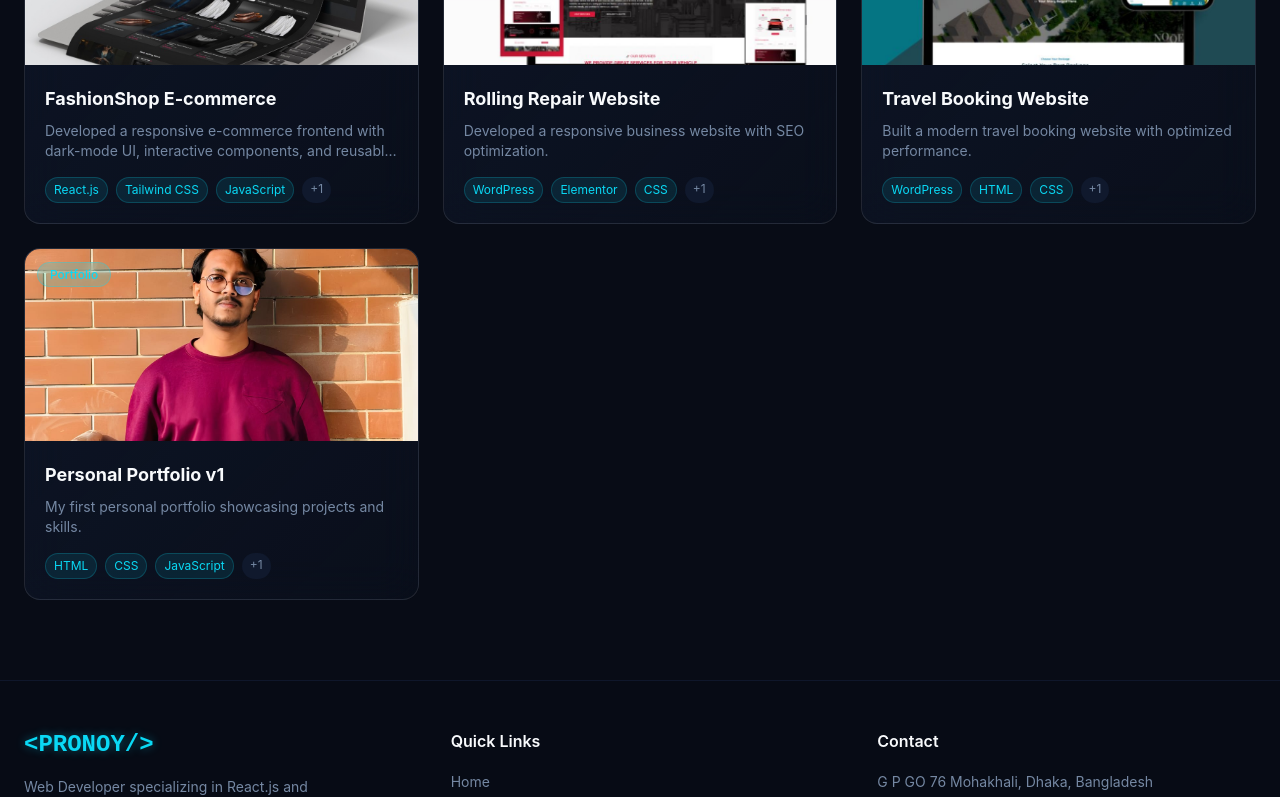
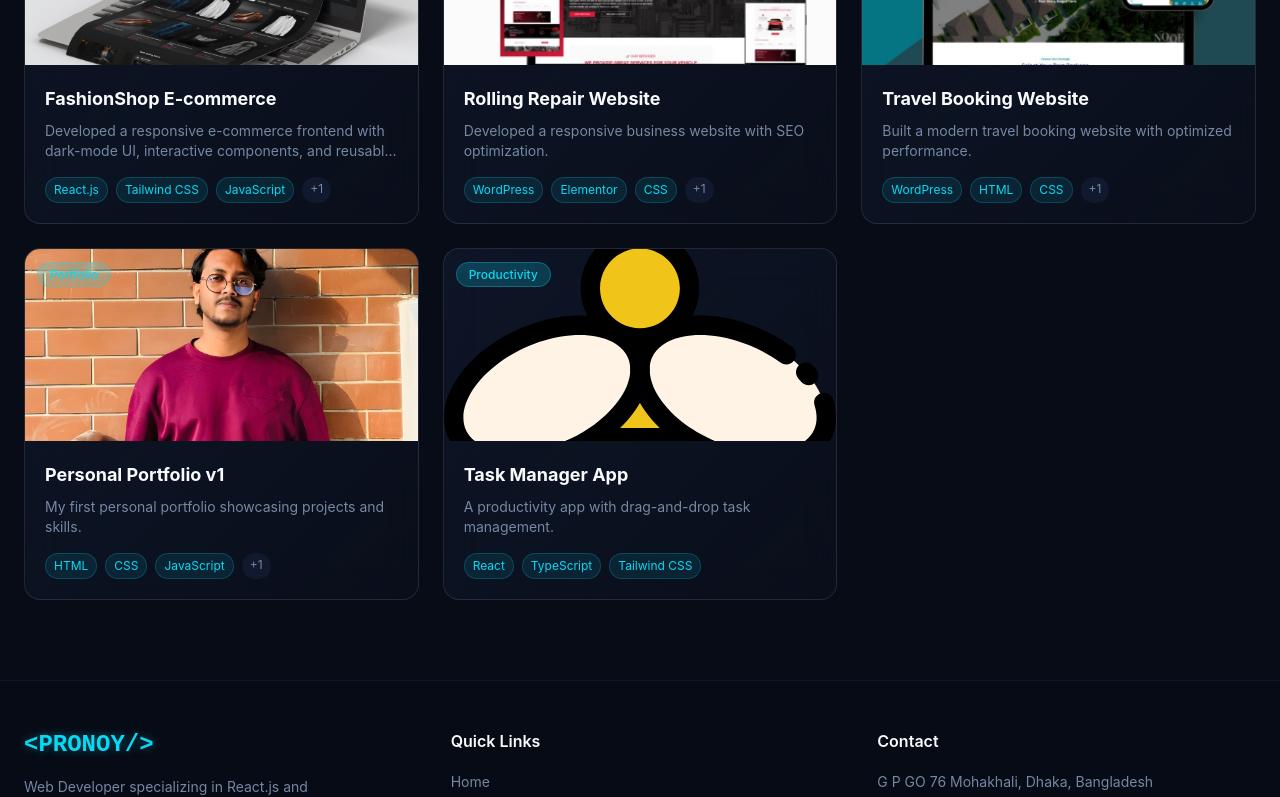
Before and after one commit to Pronoysaha90/Pronoy_Portfolio, a React (Vite) app: page /projects in a window 1280 px wide. Shown: the part 440-1237 px from the top of the page. Built offline with nearby package versions, Linux system fonts and the light colour scheme; the HTML template or start-up script is replaced by a standard one.

Commit message:
added new project

```diff
--- a/src/data/projects.ts
+++ b/src/data/projects.ts
@@ -2,7 +2,7 @@ import fashionShopImg from "@/assets/fashionshop.png";
 import rollingRepairImg from "@/assets/rolling-repair.png";
 import travelBookingImg from "@/assets/travel-booking.png";
 import portfolioImg from "@/assets/pronoy-hero.jpg";
-// import beeImg from "@/assets/bee.svg";
+import beeImg from "@/assets/bee.svg";
 
 export interface Project {
   id: string;
@@ -137,33 +137,33 @@ export const projects: Project[] = [
     category: "Portfolio",
   },
 
-  // {
-  //   id: "task-manager",
-  //   title: "Task Manager App",
-  //   shortDescription:
-  //     "A productivity app with drag-and-drop task management.",
-  //   fullDescription:
-  //     "Task management app built with React featuring priorities and categories.",
-  //   tech: ["React", "TypeScript", "Tailwind CSS"],
-  //   live: "#",
-  //   github: "https://github.com/Pronoysaha90",
-  //   images: [
-  //     beeImg,
-  //     beeImg,
-  //   ],
-  //   features: [
-  //     "Drag & drop tasks",
-  //     "Priority labels",
-  //     "Dark mode",
-  //   ],
-  //   challenges: [
-  //     "State management",
-  //     "Drag & drop UX",
-  //   ],
-  //   duration: "1 month",
-  //   role: "Frontend Developer",
-  //   category: "Productivity",
-  // },
+  {
+    id: "task-manager",
+    title: "Task Manager App",
+    shortDescription:
+      "A productivity app with drag-and-drop task management.",
+    fullDescription:
+      "Task management app built with React featuring priorities and categories.",
+    tech: ["React", "TypeScript", "Tailwind CSS"],
+    live: "#",
+    github: "https://github.com/Pronoysaha90",
+    images: [
+      beeImg,
+      beeImg,
+    ],
+    features: [
+      "Drag & drop tasks",
+      "Priority labels",
+      "Dark mode",
+    ],
+    challenges: [
+      "State management",
+      "Drag & drop UX",
+    ],
+    duration: "1 month",
+    role: "Frontend Developer",
+    category: "Productivity",
+  },
 
   // {
   //   id: "weather-app",
```
